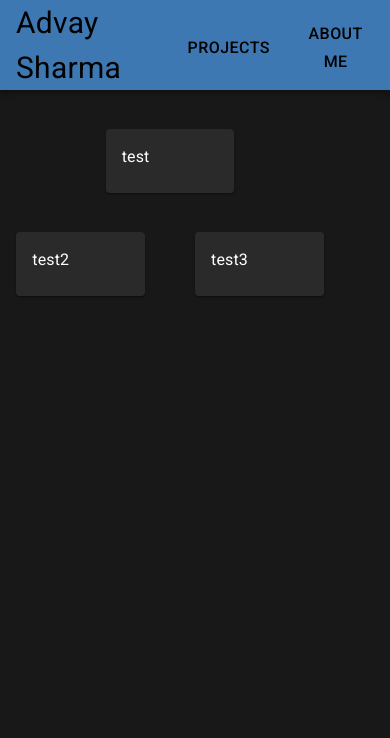
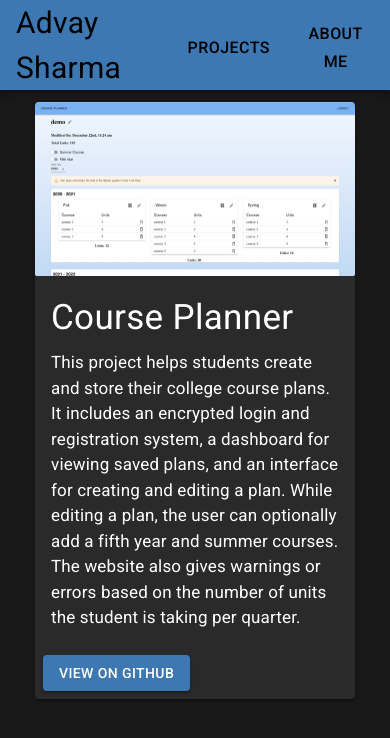
Before and after one commit to sharmaadvay0/developer-portfolio, a React (Create React App) app: page /projects in a window 390 px wide. Shown: the top 738 px of the page. Built offline with nearby package versions, Linux system fonts and the light colour scheme.

Commit message:
added course planner project

```diff
--- a/src/App.css
+++ b/src/App.css
@@ -51,3 +51,7 @@
 .leftSocialIcon {
   padding-right: 25px;
 }
+
+.image {
+  height: 450px;
+}
--- a/src/components/Project.js
+++ b/src/components/Project.js
@@ -1,19 +1,87 @@
-import { Card, CardContent, Typography } from "@material-ui/core";
-import React from "react";
+import React, { Fragment } from "react";
+import {
+  Button,
+  Card,
+  CardActions,
+  CardContent,
+  CardMedia,
+  Typography,
+} from "@material-ui/core";
 
-const Project = ({ title, description, githubLink, imgPath }) => {
+const Project = ({ title, description, githubLink, imgPath, imageFit }) => {
   return (
+    <Fragment>
+      {imageFit ? (
         <Card
           style={{
             backgroundColor: "#2a2a2a",
-        width: "33%",
-        marginRight: "50px",
+            width: "640px",
           }}
         >
+          <CardMedia
+            image={imgPath}
+            title={title}
+            style={{ height: "349px" }}
+          />
           <CardContent>
-        <Typography style={{ color: "white" }}>{title}</Typography>
+            <Typography style={{ color: "white", fontSize: 35 }}>
+              {title}
+            </Typography>
+            <Typography
+              style={{ color: "white", fontSize: 17, paddingTop: "2%" }}
+            >
+              {description}
+            </Typography>
           </CardContent>
+          <CardActions>
+            <Button variant="contained" color="primary">
+              <a
+                href={githubLink}
+                style={{ color: "white", textDecoration: "none" }}
+              >
+                View On GitHub
+              </a>
+            </Button>
+          </CardActions>
         </Card>
+      ) : (
+        <Card
+          style={{
+            backgroundColor: "#2a2a2a",
+            width: "320px",
+          }}
+        >
+          <CardMedia
+            image={imgPath}
+            title={title}
+            style={{ height: "174.5px" }}
+          />
+          <CardContent>
+            <Typography style={{ color: "white", fontSize: 35 }}>
+              {title}
+            </Typography>
+            <Typography
+              style={{ color: "white", fontSize: 17, paddingTop: "2%" }}
+            >
+              {description}
+            </Typography>
+          </CardContent>
+          <CardActions>
+            <Button variant="contained" color="primary">
+              <a
+                href={githubLink}
+                style={{
+                  color: "white",
+                  textDecoration: "none",
+                }}
+              >
+                View On GitHub
+              </a>
+            </Button>
+          </CardActions>
+        </Card>
+      )}
+    </Fragment>
   );
 };
 
--- a/src/pages/Projects.js
+++ b/src/pages/Projects.js
@@ -1,28 +1,43 @@
 import React, { Fragment } from "react";
+import { useMediaQuery } from "react-responsive";
 import Project from "../components/Project";
 
 const Projects = () => {
+  const imageFit = useMediaQuery({ query: "(min-width: 700px)" });
+  //images should be 1280 × 698
+  //ideally, image format should be jpg
   return (
     <Fragment>
       <div
         style={{
           display: "flex",
           justifyContent: "center",
-          marginTop: "10%",
+          marginTop: "3%",
         }}
       >
-        <Project title="test" description="" githubLink="" imgPath="" />
+        <Project
+          title="Course Planner"
+          description="This project helps students create and store their college course plans. It includes an encrypted login and registration system, a dashboard for viewing saved plans, and an interface for creating and editing a plan. While editing a plan, the user can optionally add a fifth year and summer courses. The website also gives warnings or errors based on the number of units the student is taking per quarter."
+          githubLink="https://github.com/Course-Planner-UCSD/CoursePlanner"
+          imgPath="/images/coursePlanner.jpg"
+          imageFit={imageFit}
+        />
       </div>
-      <div
+      {/* <div
         style={{
           display: "flex",
           justifyContent: "center",
-          marginTop: "10%",
+          marginTop: "2.5%",
         }}
       >
-        <Project title="test2" description="" githubLink="" imgPath="" />
-        <Project title="test3" description="" githubLink="" imgPath="" />
-      </div>
+        <Project
+          title="Course Planner"
+          description="This project helps students create and store their college course plans. It includes an encrypted login and registration system, a dashboard for viewing saved plans, and an interface for creating and editing a plan. While editing a plan, the user can optionally add a fifth year and summer courses. The website also gives warnings or errors based on the number of units the student is taking per quarter."
+          githubLink="https://github.com/Course-Planner-UCSD/CoursePlanner"
+          imgPath="/images/coursePlanner.jpg"
+          imageFit={imageFit}
+        />
+      </div> */}
     </Fragment>
   );
 };
```
Also changed, not shown: public/images/coursePlanner.jpg (added). Lines whose indentation alone changed are shown as unchanged.
